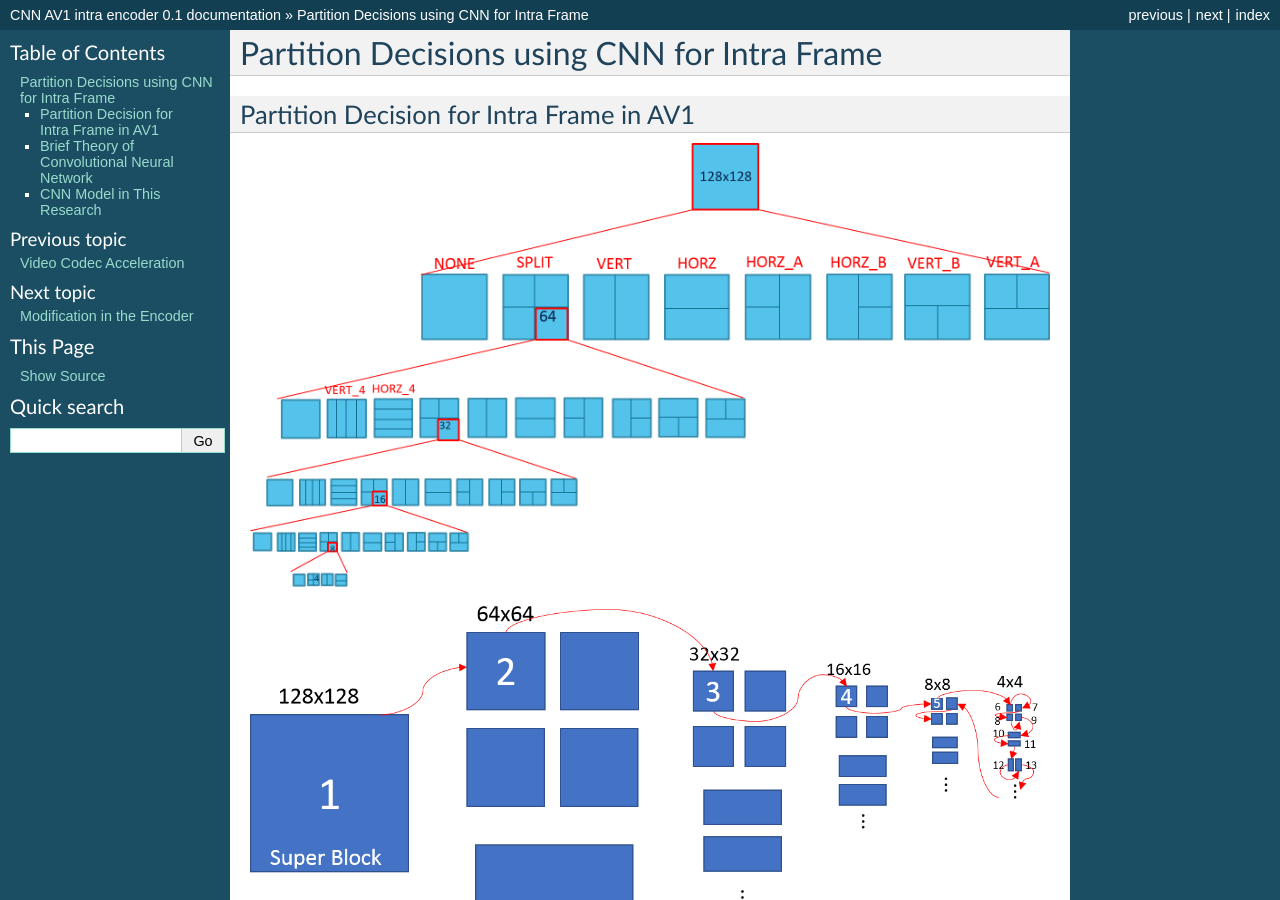
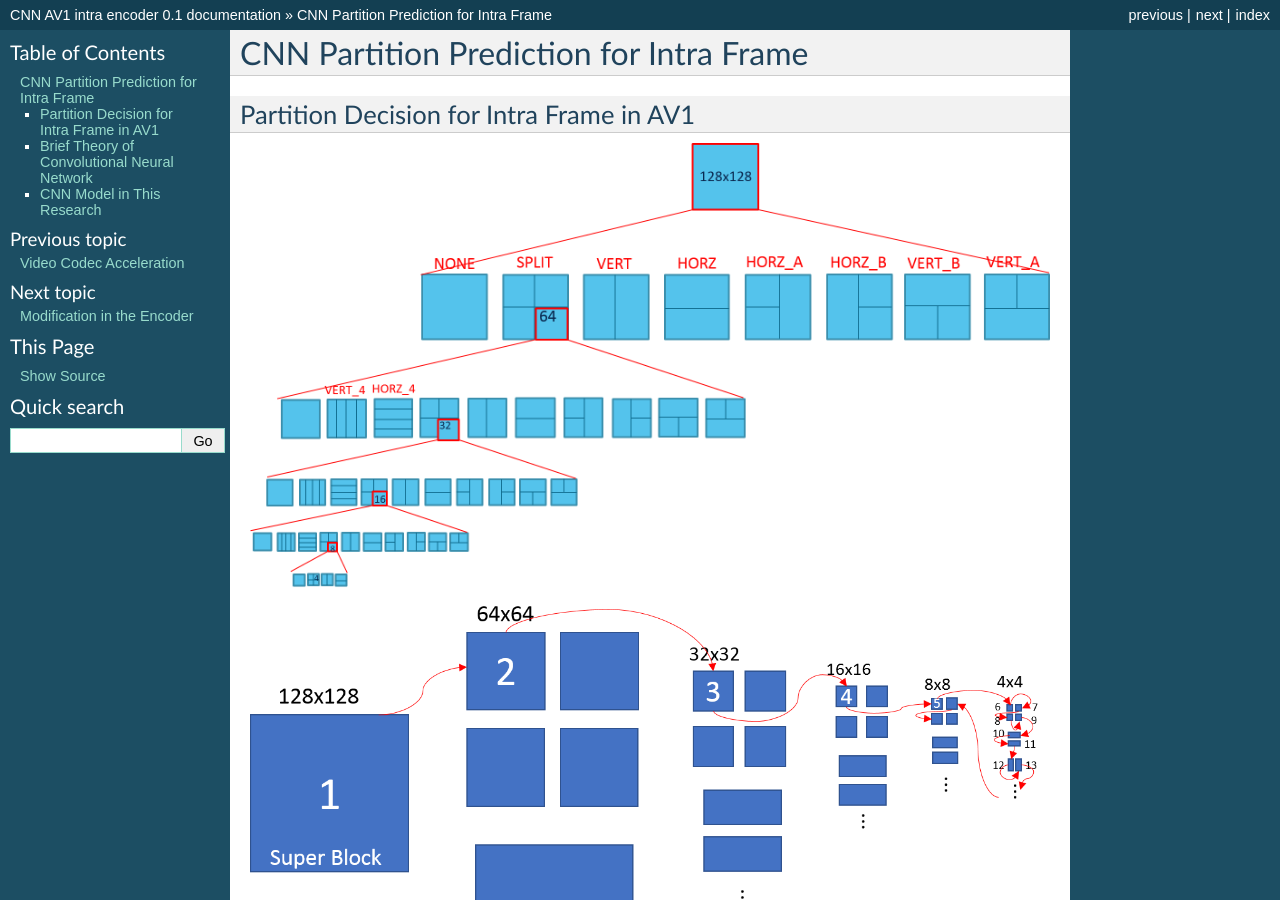
Before and after one commit to epadam/CNN-AV1-intra-encoder, a Sphinx documentation site: the page built from source/cnn_partition_intra.rst, in a window 1280 px wide and 900 px high. Built offline with Sphinx 7.4.7, drawn with Linux system fonts in a browser that asks for light colours; pages that are not in the unit, such as notebooks, are missing from menus; some of the changed text lies outside the part shown.

Commit message:
Update cnn_partition_intra.rst

```diff
--- a/source/cnn_partition_intra.rst
+++ b/source/cnn_partition_intra.rst
@@ -1,5 +1,5 @@
 
-Partition Decisions using CNN for Intra Frame
+CNN Partition Prediction for Intra Frame
 ==============================================
 
 
```
